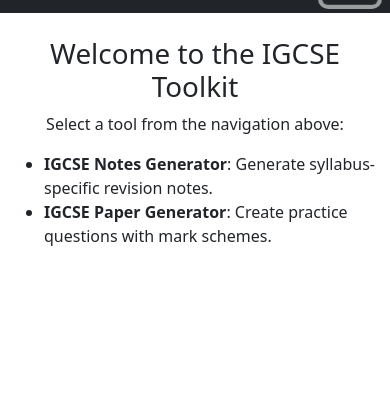
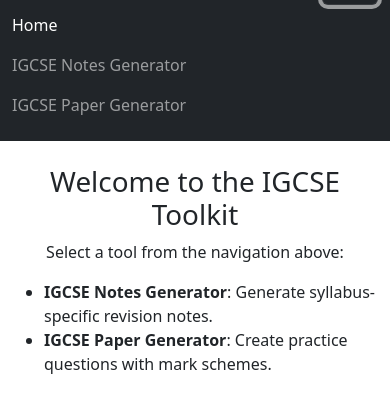
Before and after one commit to Edu-Hub123/igcse-toolkit, a plain HTML site: page BETA/index-1.html in a window 390 px wide. Both pictures are taken after a click on the button "Toggle navigation". Shown: the part 43-456 px from the top of the page. Drawn offline with nearby package versions, Linux system fonts and the light colour scheme.

Commit message:
Fix responsive navbar toggle and export updated HTML

```diff
--- a/BETA/index-1.html
+++ b/BETA/index-1.html
@@ -11,8 +11,8 @@
 
 <body>
     <nav class="navbar navbar-expand-lg bg-dark navbar-dark">
-        <div class="container"><a class="navbar-brand" href="#">IGCSE Toolkit</a><button data-bs-toggle="collapse" class="navbar-toggler" data-bs-target="#"><span class="visually-hidden">Toggle navigation</span><span class="navbar-toggler-icon"></span></button>
-            <div class="collapse navbar-collapse">
+        <div class="container"><a class="navbar-brand" href="#">IGCSE Toolkit</a><button data-bs-toggle="collapse" class="navbar-toggler" data-bs-target="#navbarNav" aria-controls="navbarNav" aria-expanded="false" aria-label="Toggle navigation"><span class="visually-hidden">Toggle navigation</span><span class="navbar-toggler-icon"></span></button>
+            <div class="collapse navbar-collapse" id="navbarNav">
                 <ul class="navbar-nav me-auto mb-2 mb-lg-0">
                     <li class="nav-item"><button class="btn btn-link active nav-link" id="tab-home">Home</button></li>
                     <li class="nav-item"><button class="btn btn-link nav-link" id="tab-notes">IGCSE Notes Generator</button></li>
```
